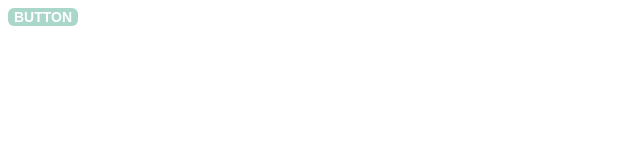
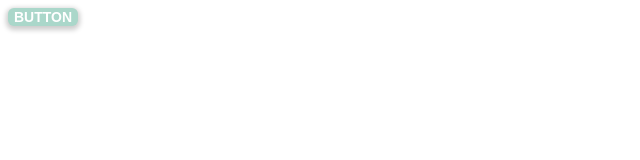
Before and after one commit to merabg29/FOLIO1, a plain HTML site: page Componentes/coomponents.html in a window 1280 px wide. In both pictures the pointer is over the button "BUTTON". Shown: the full height of the page, 0-640 px from the left. Drawn offline with Linux system fonts and the light colour scheme.

Commit message:
Update coomponents.html

```diff
--- a/Componentes/coomponents.html
+++ b/Componentes/coomponents.html
@@ -21,6 +21,11 @@
         border-radius: 6px;
         border:none;
     }
+    button:hover {
+        background-color: #aad7ca;
+        box-shadow: 0 2px 5px 2px rgba(0, 0, 0, 0.2);
+        cursor:pointer;
+    }
     button:active{
         background-color: #709b8f;
     }
```
